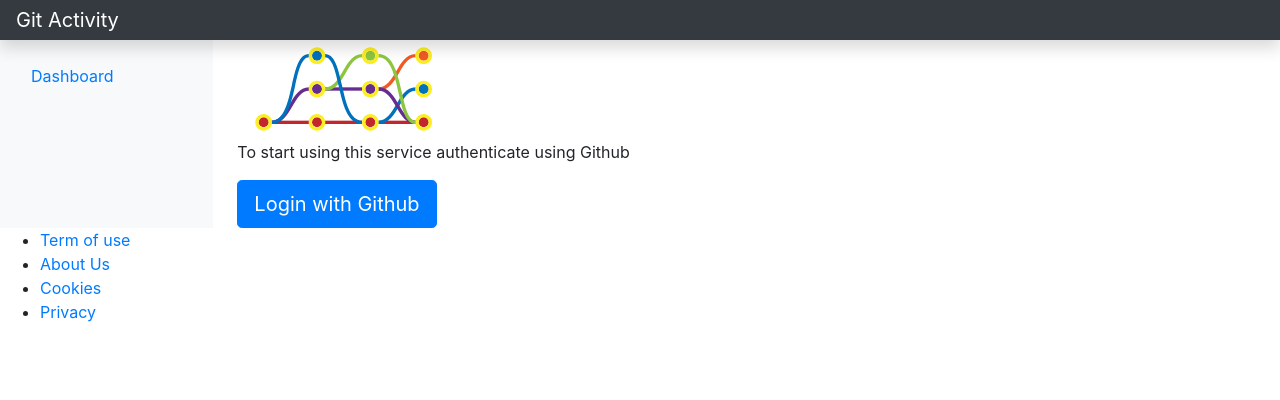
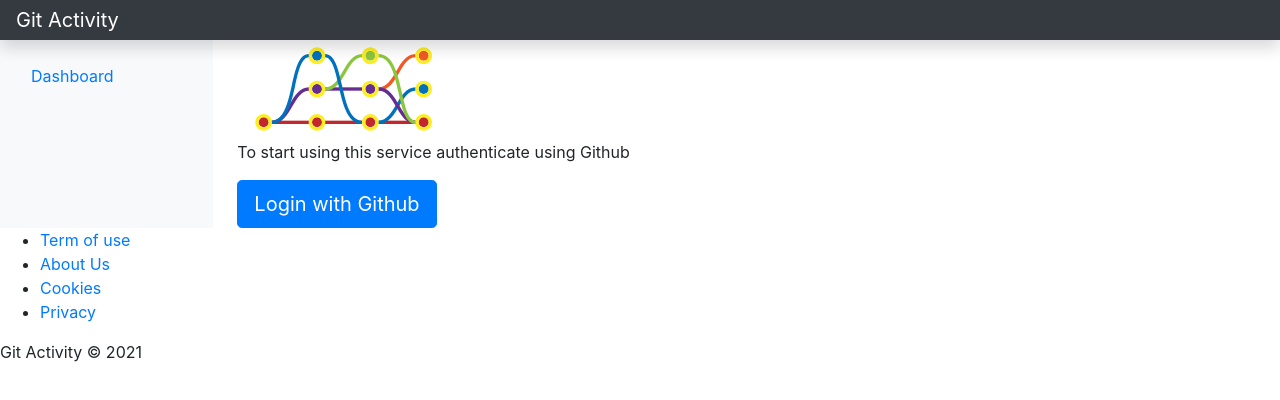
Before and after one commit to Dasmicrobot/github-login-vue, a Next.js app: page / in a window 1280 px wide. Shown: the top 400 px of the page. Built offline with nearby package versions, Linux system fonts and the light colour scheme.

Commit message:
issue#13
adding style to footer

```diff
--- a/pages/index.js
+++ b/pages/index.js
@@ -1,6 +1,6 @@
 import Link from 'next/link'
 import { useAuthContext } from '../src/auth/AuthContextProvider'
-import Footer from '../src/Footer';
+import Footer from '../src/footer/Footer';
 
 function HomePage() {
 
--- a/src/Footer.js
+++ /dev/null
@@ -1,30 +0,0 @@
-import React from 'react'
-import Link from 'next/link';
-
-function Footer() {
-  return (
-    <ul>
-      <li>
-        <Link href='/TermOfUse'>
-          Term of use
-        </Link>
-      </li>
-      <li>
-        <Link href='/About'>
-          About Us
-        </Link>
-      </li>
-      <li>
-        <Link href='/Cookies'>
-          Cookies
-        </Link>
-      </li>
-      <li>
-        <Link href='/Privacy'>
-          Privacy
-        </Link>
-      </li>
-    </ul>
-)
-}
-export default Footer
--- /dev/null
+++ b/src/footer/Footer.js
@@ -0,0 +1,38 @@
+import React from 'react'
+import Link from 'next/link';
+import styles from '../footer/footer';
+
+
+function Footer() {
+  return (
+
+    <>
+      <ul className={styles.footer}>
+        <li >
+          <Link href='/TermOfUse'>
+            Term of use
+          </Link>
+        </li>
+        <li >
+          <Link href='/About'>
+            About Us
+          </Link>
+        </li>
+        <li >
+          <Link href='/Cookies'>
+            Cookies
+          </Link>
+        </li>
+        <li >
+          <Link href='/Privacy'>
+            Privacy
+          </Link>
+        </li>
+      </ul>
+      <div className='styles.copyright'>
+        <p class='copyright'>Git Activity © 2021</p>
+      </div>
+    </>
+  )
+}
+export default Footer
--- /dev/null
+++ b/src/footer/footer.css
@@ -0,0 +1,32 @@
+.footer {
+  padding:40px 0;
+  background-color: #ffffff;
+  color:#4b4c4d;
+}
+
+.footer ul{
+  padding: 0;
+  list-style: none;
+  text-align: center;
+  font-size: 18px;
+  line-height: 1.6;
+  margin-bottom: 0;
+}
+
+.footer ul li link{
+  color: inherit;
+  text-decoration: none;
+  opacity: 0.8;
+}
+
+.footer ul li link:hover{
+  opacity: 1;
+}
+
+.copyright{
+  margin-top: 15px;
+  text-align: center;
+  font-size: 13px;
+  color: #aaa;
+  margin-bottom: 0;
+}
```
